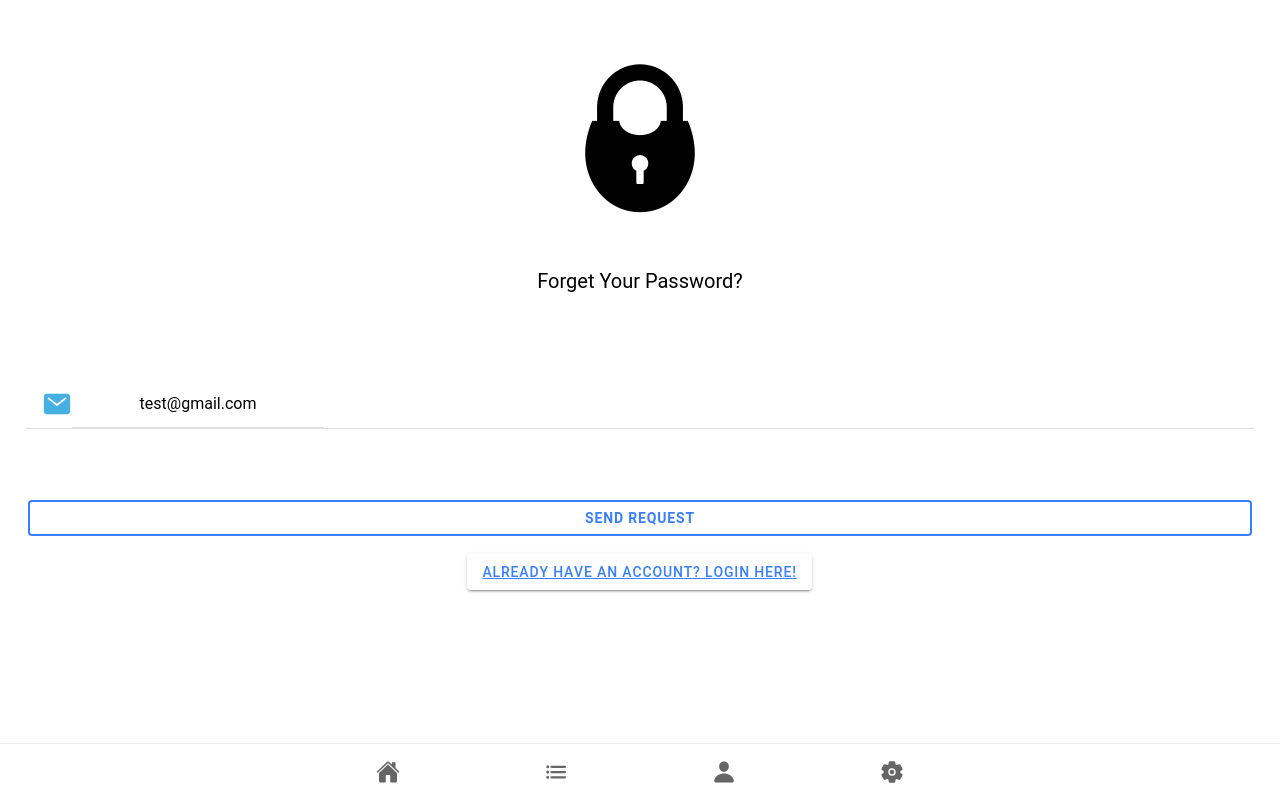
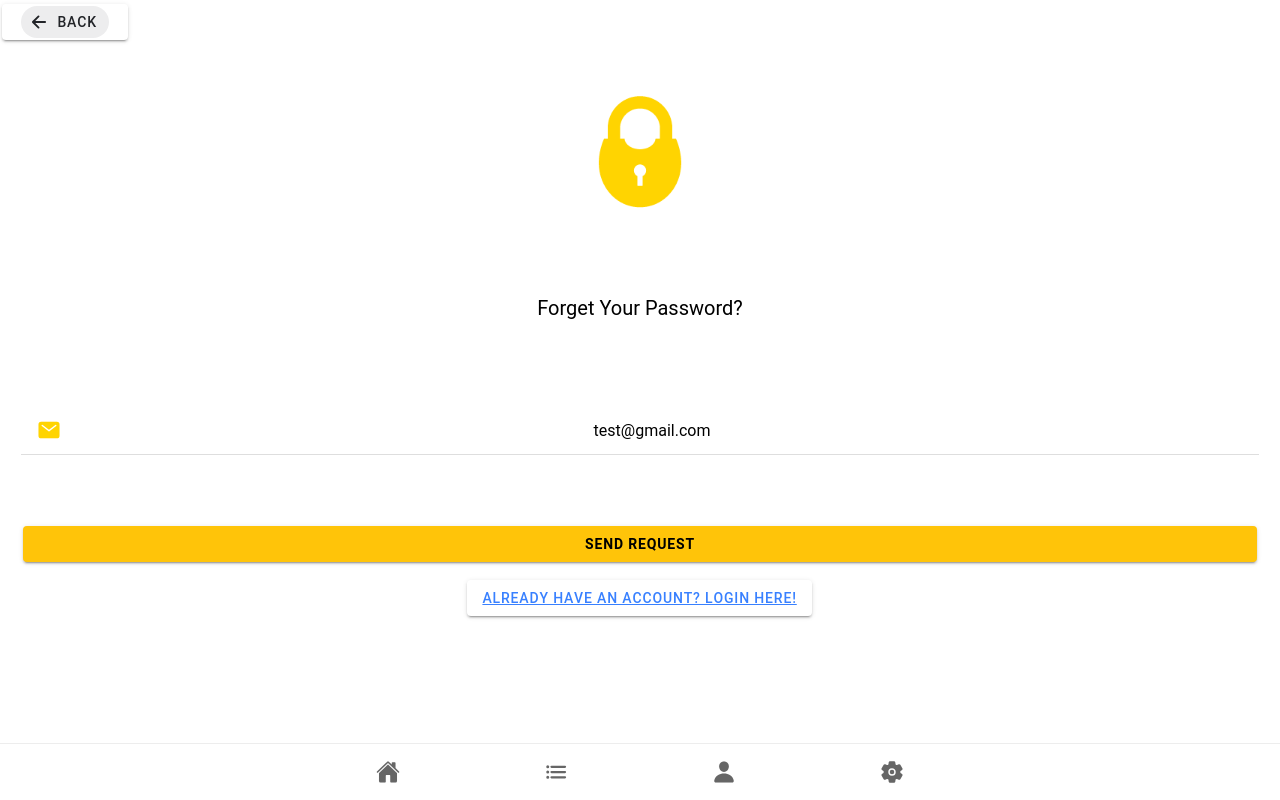
Before and after one commit to johnewong/CZ2006-Frontend, a React (Create React App) app: page /ForgetPassword in a window 1280 px wide. Built offline with nearby package versions, Linux system fonts and the light colour scheme.

Commit message:
mx - update(UI)

```diff
--- a/src/pages/ForgetPassword.tsx
+++ b/src/pages/ForgetPassword.tsx
@@ -2,10 +2,10 @@ import { IonContent, IonHeader, IonPage, IonTitle, IonToolbar } from '@ionic/rea
 import React, { useState } from 'react';
 import axios from "axios";
 import { IonGrid, IonRow, IonCol } from '@ionic/react';
-import { personCircle } from "ionicons/icons";
+import { arrowBack } from "ionicons/icons";
 import { mail } from "ionicons/icons";
 import { useHistory } from "react-router-dom";
-import { IonItem, IonLabel, IonInput, IonButton, IonIcon, IonAlert,IonImg } from '@ionic/react';
+import { IonItem, IonLabel, IonInput, IonButton, IonIcon, IonAlert,IonChip } from '@ionic/react';
 
 function validateEmail(email: string) {
   const re = /^((?:[a-z0-9!#$%&'*+/=?^_`{|}~-]+(?:\.[a-z0-9!#$%&'*+/=?^_`{|}~-]+)*|"(?:[\x01-\x08\x0b\x0c\x0e-\x1f\x21\x23-\x5b\x5d-\x7f]|\\[\x01-\x09\x0b\x0c\x0e-\x7f])*")@(?:(?:[a-z0-9](?:[a-z0-9-]*[a-z0-9])?\.)+[a-z0-9](?:[a-z0-9-]*[a-z0-9])?|\[(?:(?:25[0-5]|2[0-4][0-9]|[01]?[0-9][0-9]?)\.){3}(?:25[0-5]|2[0-4][0-9]|[01]?[0-9][0-9]?|[a-z0-9-]*[a-z0-9]:(?:[\x01-\x08\x0b\x0c\x0e-\x1f\x21-\x5a\x53-\x7f]|\\[\x01-\x09\x0b\x0c\x0e-\x7f])+)\]))$/;
@@ -26,8 +26,16 @@ const ForgetPassword: React.FC = () => {
 
   return (
     <IonPage>
-      <IonContent fullscreen className="ion-padding ion-text-center">
-        <IonGrid>
+      <IonContent fullscreen>
+        <IonButton routerLink="/Login" class = "button button-clear">
+          <IonChip color = "dark">
+            <IonIcon icon={arrowBack}
+                    color="#bd9e07" />
+            <IonLabel color="#bd9e07" >Back</IonLabel>
+          </IonChip>
+        </IonButton>
+
+        <IonGrid  className="ion-padding ion-text-center">
         <IonRow>
             <IonCol>
               <IonAlert
@@ -43,9 +51,11 @@ const ForgetPassword: React.FC = () => {
         {/*Image logo*/}
         <IonRow>
           <IonCol>
-            <img src= "assets/images/LockLogo.png" width = "200px" />
+            <img src= "assets/images/LockLogo.png" width = "150px" />
           </IonCol>
         </IonRow>
+        <IonRow></IonRow><IonCol></IonCol>
+        <IonRow></IonRow><IonCol></IonCol>
         <IonRow></IonRow><IonCol></IonCol>
         {/*Forget password label*/}
           <IonRow>
@@ -63,16 +73,14 @@ const ForgetPassword: React.FC = () => {
             <IonCol>
               <IonItem>
                 <IonIcon
-                    style={{ fontSize: "30px", color: "#46b0e0"} }
+                    style={{color: "#ffd401"} }
                     icon={mail}
                     />
-                <IonItem>
                   <IonInput class = "ion-text-center"
                       type="email"
                       value={registeredEmail}
                       onIonChange={(e) => setRegisteredEmail(e.detail.value!)}>
                   </IonInput>
-                </IonItem>
               </IonItem>
             </IonCol>
           </IonRow>
@@ -81,8 +89,9 @@ const ForgetPassword: React.FC = () => {
           <IonRow></IonRow><IonCol></IonCol>
           <IonRow>
             <IonCol>
-              <IonButton class="button button-outline button-block"
-                         color = "#46b0e0"
+              <IonButton size = "default"
+                          color="warning"
+                          expand="block"
                          onClick = {handleLogin}
                          ><b>Send Request</b></IonButton>
             </IonCol>
@@ -90,7 +99,7 @@ const ForgetPassword: React.FC = () => {
           <IonRow>
             {/*Login link*/}
             <IonCol class = "ion-text-center">
-                <IonButton routerLink="/LoginMX"
+                <IonButton routerLink="/Login"
                            class="button button-clear button-postive"
                            color = "#46b0e0"
                 ><a href="#">Already have an account? Login here!</a></IonButton>
--- a/src/pages/Login.tsx
+++ b/src/pages/Login.tsx
@@ -136,14 +136,14 @@ const LoginMX: React.FC = () => {
             <IonCol class = "ion-text-left">
                 <IonButton routerLink="/ForgetPassword"
                            class="button button-clear button-postive"
-                           color = "#46b0e0"
+                           color = "#ffd401"
                 ><a href="#">Forget Password?</a></IonButton>
             </IonCol>
             {/*Register link*/}
             <IonCol class = "ion-text-right">
                 <IonButton routerLink="/Register"
                            class="button button-clear button-postive"
-                           color = "#46b0e0"
+                           color = "#ffd401"
                 ><a href="#">Sign Up!</a></IonButton>
             </IonCol>
           </IonRow>
```
Also changed, not shown: public/assets/images/LockLogo.png.
